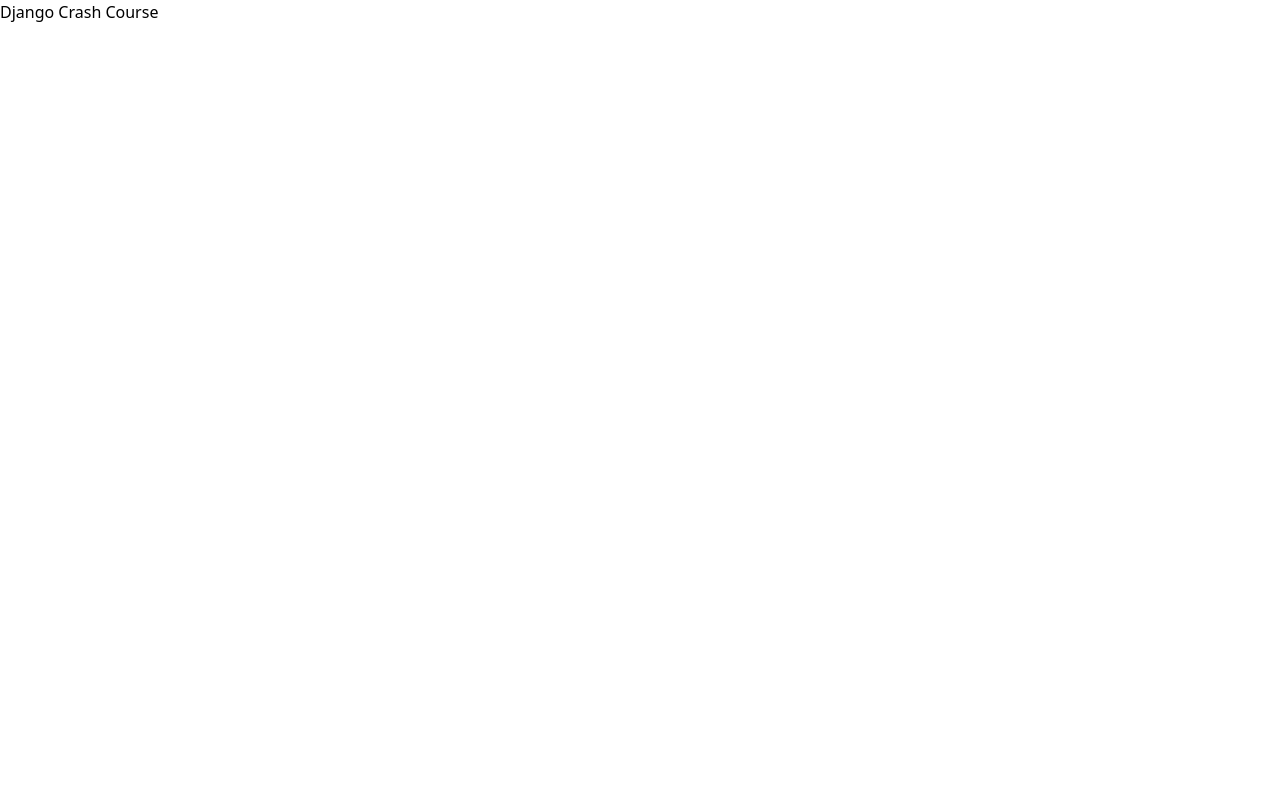
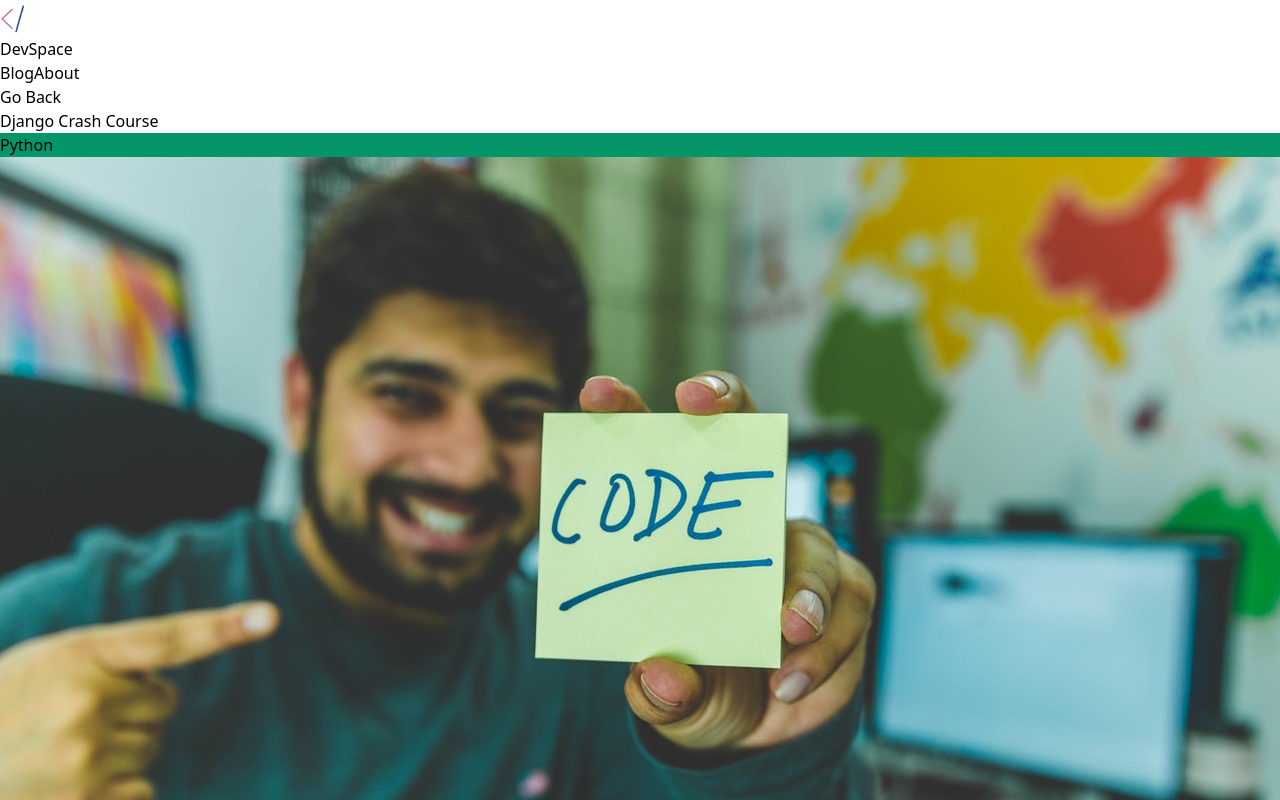
Before and after one commit to evdanil/devspace-blog, a Next.js app: page /blog/django-crash-course in a window 1280 px wide. Shown: the top 800 px of the page. Built offline with nearby package versions, Linux system fonts and the light colour scheme.

Commit message:
single blog page added

```diff
--- a/package.json
+++ b/package.json
@@ -10,6 +10,7 @@
   },
   "dependencies": {
     "gray-matter": "^4.0.3",
+    "marked": "^9.1.2",
     "next": "13.5.6",
     "react": "18.2.0",
     "react-dom": "18.2.0"
--- a/pages/blog/[slug].js
+++ b/pages/blog/[slug].js
@@ -1,14 +1,49 @@
 import fs from 'fs'
 import path from 'path'
 import matter from 'gray-matter'
+import { marked } from 'marked'
+import Link from 'next/link'
+import Layout from '../../components/Layout'
+import CategoryLabel from '../../components/CategoryLabel'
 
 function PostPage({
-  frontmatter: { title, category, data, cover_image, author, author_image },
+  frontmatter: { title, category, date, cover_image, author, author_image },
   content,
   slug,
 }) {
   // console.log(frontmatter)
-  return <div>{title}</div>
+  return (
+    <Layout title={title}>
+      <Link href='/blog'>Go Back</Link>
+      <div className='w-full px-10 py-6 bg-white rounded-lg shadow-md mt-6'>
+        <div className='flex justify-between items-center mt-4'>
+          <h1 className='text-5xl mb-7'>{title}</h1>
+          <CategoryLabel>{category}</CategoryLabel>
+        </div>
+        <img
+          src={cover_image}
+          alt=''
+          className='w-full rounded'
+        />
+        <div className='flex justify-between items-center bg-gray-100 p-2 my-8'>
+          <div lassName='flex items-center'>
+            <img
+              src={author_image}
+              className='mx-4 w-10 h-10 object-cover rounded-full hidden sm:block'
+              alt=''
+            />
+            <h4>{author}</h4>
+          </div>
+          <div className='mr-4'>{date}</div>
+        </div>
+        <div className='blog-text mt-2'>
+          <div
+            dangerouslySetInnerHTML={{ __html: marked.parse(content) }}
+          ></div>
+        </div>
+      </div>
+    </Layout>
+  )
 }
 
 export default PostPage
--- a/styles/globals.css
+++ b/styles/globals.css
@@ -1,3 +1,50 @@
 @tailwind base;
 @tailwind components;
 @tailwind utilities;
+
+p {
+  margin: 15px 0;
+  line-height: 1.8;
+}
+
+.blog-text ul,
+ol {
+  font-size: 110%;
+  line-height: 2.3;
+  font-weight: bold;
+  margin: 10px 0;
+}
+
+.blog-text pre {
+  background: #f4f4f4;
+  padding: 20px;
+  margin: 20px 0;
+  line-height: 2.3;
+}
+
+.blog-text h1 {
+  font-size: 35px;
+}
+
+.blog-text h2,
+.blog-text h3,
+.blog-text h4 {
+  font-size: 27px;
+}
+
+/* Fix category colors in production */
+.bg-yellow-600 {
+  background-color: #d97705;
+}
+.bg-blue-600 {
+  background: #3929eb;
+}
+.bg-green-600 {
+  background-color: #049669;
+}
+.bg-purple-600 {
+  background-color: #7730db;
+}
+.bg-red-600 {
+  background-color: #a70b34;
+}
```
Also changed, not shown: 1 other file (tests, documents, lock files or other folders).
